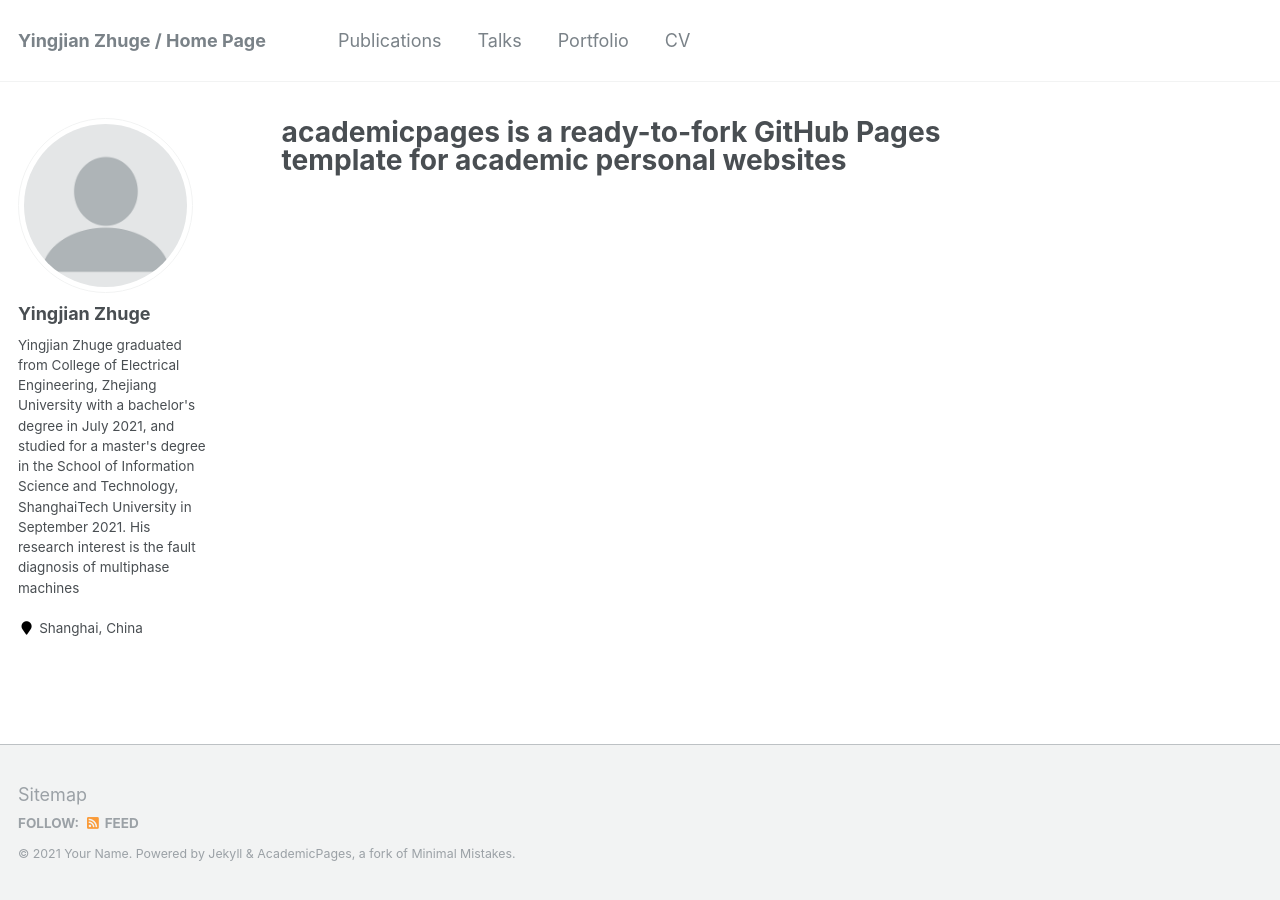
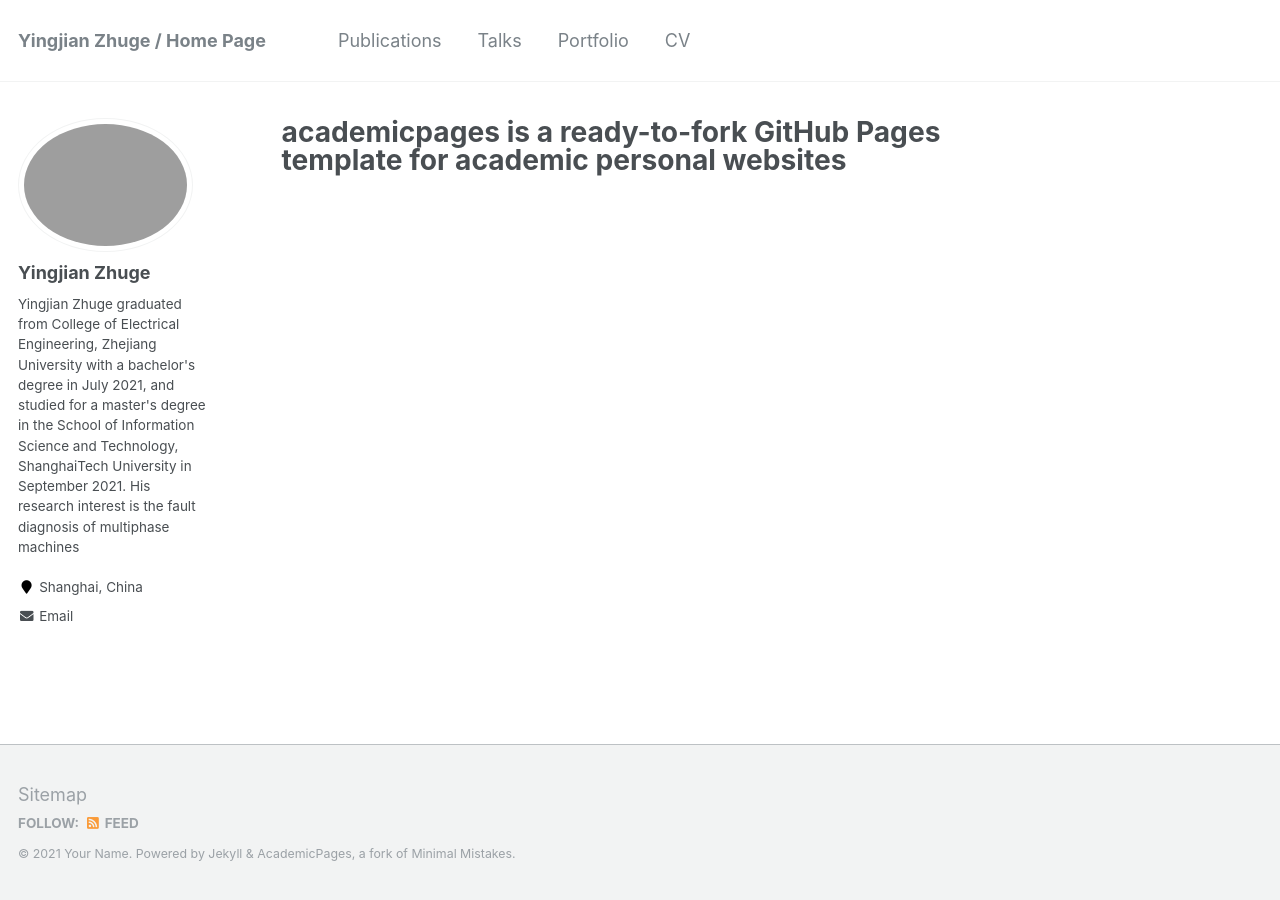
Before and after one commit to Dexter988/Dexter988.github.io, a Jekyll site: the page built from _pages/about.md, in a window 1280 px wide. Built offline with Jekyll 4.4.1, drawn with Linux system fonts in a browser that asks for light colours.

Commit message:
Update _config.yml

```diff
--- a/_config.yml
+++ b/_config.yml
@@ -81,13 +81,13 @@ analytics:
 # Site Author
 author:
   name             : "Yingjian Zhuge"
-  avatar           : "profile.png"
+  avatar           : "IMG_20210622_144405.jpg"
   bio              : "Yingjian Zhuge graduated from College of Electrical Engineering, Zhejiang University with a bachelor's degree in July 2021, and studied for a master's degree in the School of Information Science and Technology, ShanghaiTech University in September 2021. His research interest is the fault diagnosis of multiphase machines"
   location         : "Shanghai, China"
   employer         :
   pubmed           : #"https://www.ncbi.nlm.nih.gov/pubmed/?term=john+snow"
   googlescholar    : #"http://yourfullgooglescholarurl.com"
-  email            :
+  email            : "zhugeyj@shanghaitech.edu.cn"
   researchgate     :  # example: "https://www.researchgate.net/profile/yourprofile"
   uri              :
   bitbucket        :
```
